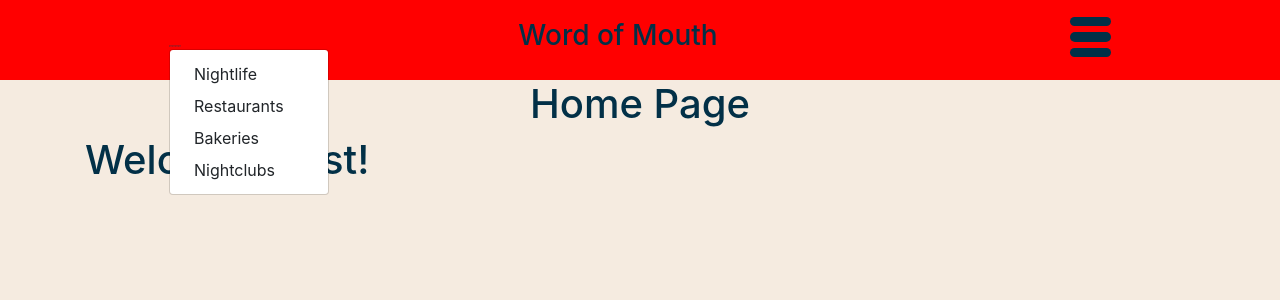
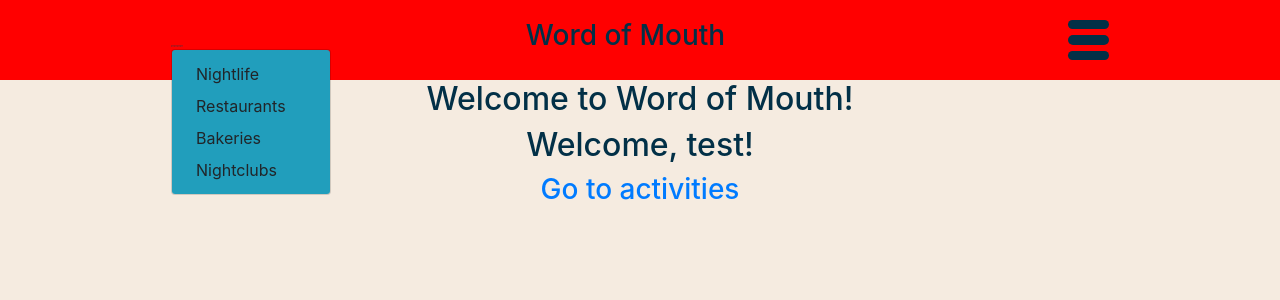
Before and after one commit to dferree/WordOfMouth, a Flask app: page / in a window 1280 px wide, after a click that opens the changed part. Shown: the top 300 px of the page. Run offline with Flask 3, Linux system fonts and the light colour scheme; a user stored in the database is signed in; style sheets or scripts are compiled from the project's sources; some libraries are stand-ins or nearby versions.

Commit message:
home page styling

```diff
--- /dev/null
+++ b/website/static/components/home.scss
@@ -0,0 +1,24 @@
+@import "_include-media.scss";
+
+@include media("<tablet"){
+.container {
+    display: flex;
+    flex-direction: column;
+    align-items: center;
+}
+.home-logo {
+    margin-top: 94px;
+    width: 204px;
+    height: 126px;
+    background: url("/static/media/home-logo-phone.svg");
+}
+.home-greeting{
+    margin: 34px;
+}
+.home-actions h3{
+    margin-bottom: 0;
+}
+.home-actions h4{
+    margin-bottom: 10px;
+}
+}
--- a/website/static/components/index.scss
+++ b/website/static/components/index.scss
@@ -1,6 +1,7 @@
 @import "navbar.scss";
 @import "_include-media.scss";
 @import "activity-card.scss";
+@import "home.scss";
 body {background-color: #F5EBE0;
     color: #023047;
 }
--- a/website/static/components/navbar.scss
+++ b/website/static/components/navbar.scss
@@ -66,3 +66,12 @@
     outline: none;
     border: none;  /* Add this to remove any border as well */
 }
+
+.dropdown-menu{
+    background-color: #219EBC;
+}
+.dropdown-divider{
+    border-top: 1px;
+    border: solid;
+    border-top: #023047;
+}
--- /dev/null
+++ b/website/static/styles/home.css
@@ -0,0 +1,22 @@
+@media (max-width: 767px) {
+  .container {
+    display: flex;
+    flex-direction: column;
+    align-items: center;
+  }
+  .home-logo {
+    margin-top: 94px;
+    width: 204px;
+    height: 126px;
+    background: url("/static/media/home-logo-phone.svg");
+  }
+  .home-greeting {
+    margin: 34px;
+  }
+  .home-actions h3 {
+    margin-bottom: 0;
+  }
+  .home-actions h4 {
+    margin-bottom: 10px;
+  }
+}/*# sourceMappingURL=home.css.map */
--- a/website/static/styles/index.css
+++ b/website/static/styles/index.css
@@ -26,12 +26,17 @@
   }
 }
 
-.nav-menu {
-  margin-left: 15px;
+.nav-logo-btn:focus,
+.nav-logo-btn:active {
+  outline: none;
+  border: none; /* Add this to remove any border as well */
+}
+
+.nav-menu-button {
   display: inline-block;
   cursor: pointer;
 }
-.nav-menu .bar1, .nav-menu .bar2, .nav-menu .bar3 {
+.nav-menu-button .bar1, .nav-menu-button .bar2, .nav-menu-button .bar3 {
   width: 41px;
   height: 9.6px;
   background-color: #023047;
@@ -39,19 +44,30 @@
   transition: 0.4s;
   border-radius: 20px;
 }
-.nav-menu .change .bar1 {
+.nav-menu-button .change .bar1 {
   transform: translate(0, 11px) rotate(-45deg);
 }
-.nav-menu .change .bar2 {
+.nav-menu-button .change .bar2 {
   opacity: 0;
 }
-.nav-menu .change .bar3 {
+.nav-menu-button .change .bar3 {
   transform: translate(0, -11px) rotate(45deg);
 }
 
-.nav-menu-button {
-  background: none;
-  border: none;
+.nav-menu-button:focus,
+.nav-menu-button:active {
+  outline: none;
+  border: none; /* Add this to remove any border as well */
+}
+
+.dropdown-menu {
+  background-color: #219EBC;
+}
+
+.dropdown-divider {
+  border-top: 1px;
+  border: solid;
+  border-top: #023047;
 }
 
 .category-card {
--- a/website/static/styles/navbar.css
+++ b/website/static/styles/navbar.css
@@ -58,4 +58,14 @@
 .nav-menu-button:active {
   outline: none;
   border: none; /* Add this to remove any border as well */
+}
+
+.dropdown-menu {
+  background-color: #219EBC;
+}
+
+.dropdown-divider {
+  border-top: 1px;
+  border: solid;
+  border-top: #023047;
 }/*# sourceMappingURL=navbar.css.map */
--- a/website/templates/base.html
+++ b/website/templates/base.html
@@ -18,16 +18,16 @@
     <!-- remove when component styling complete and compiled on index  -->
     <link rel="stylesheet" href="{{ url_for('static', filename='styles/navbar.css') }}">
     <link rel="stylesheet" href="{{ url_for('static', filename='styles/activity-card.css') }}">
+    <link rel="stylesheet" href="{{ url_for('static', filename='styles/home.css') }}">
     <title>{% block title %}Home{% endblock %}</title>
   </head>
   <body>
     <nav class="nav-wom">
       <div class="cat-toggler">
-        {% if user.is_authenticated %}
         <button class="nav-logo-btn" type="button" id="cat-dropdownMenuButton" data-toggle="dropdown" aria-haspopup="true" aria-expanded="false">
         </button>
-
-        <div class="dropdown-menu" aria-labelledby="cat-dropdownMenuButton">
+        <div class="dropdown-menu cat" aria-labelledby="cat-dropdownMenuButton">
+          {% if user.is_authenticated %}
           {% if user.activities %}
               {% if user.activities|selectattr('nightlife', 'equalto', true)|list %}
                   <a class="dropdown-item" href="{{ url_for('views.activities') + '#nightlife-link' }}">Nightlife</a>
@@ -59,10 +59,13 @@
               {% if user.activities|selectattr('visited', 'equalto', true)|list %}
                   <a class="dropdown-item" href="{{ url_for('views.activities') + '#visited-link' }}">Visited</a>
               {% endif %}
+            {% endif %}
+          {% else %}
+            <a class="dropdown-item" id="login" href="/login">Login to view categories</a>
           {% endif %}
         </div>
       </div>
-      {% endif %}
+
       <div> <h3> Word of Mouth </h3></div>
 
       <div class="nav-menu-button">
@@ -72,19 +75,20 @@
           <div class="bar3"></div>
         </div>
 
-        <div class="dropdown-menu" aria-labelledby="nav-dropdownMenuButton">
+        <div class="dropdown-menu slide" aria-labelledby="nav-dropdownMenuButton">
           {% if user.is_authenticated %}
-          <a class="nav-item nav-link" id="home" href="/activities">View activities</a>
-          <a class="nav-item nav-link" id="add_activity" href="/add-activity">Add activity</a>
-          <a class="nav-item nav-link" id="logout" href="/logout">Logout</a>
+          <a class="dropdown-item" id="home" href="/activities">View activities</a>
+          <a class="dropdown-item" id="add_activity" href="/add-activity">Add activity</a>
+          <div class="dropdown-divider"></div>
+          <a class="dropdown-item" id="logout" href="/logout">Logout</a>
           {% else %}
-          <a class="nav-item nav-link" id="login" href="/login">Login</a>
-          <a class="nav-item nav-link" id="signUp" href="/sign-up">Sign Up</a>
+          <a class="dropdown-item" id="login" href="/login">Login</a>
+          <a class="dropdown-item" id="signUp" href="/sign-up">Sign Up</a>
           {% endif %}
         </div>
+      </div>
 
-    </div>
-  </nav>
+    </nav>
 
     {% with messages = get_flashed_messages(with_categories=true) %} {% if
     messages %} {% for category, message in messages %} {% if category ==
--- a/website/templates/home.html
+++ b/website/templates/home.html
@@ -1,12 +1,16 @@
 {% extends "base.html" %} {% block title %} Home {% endblock %}
 
 {% block content %}
-    <h1 align="center"> Home Page</h1>
-    <div>
-        {% if user.is_authenticated %}
-            <h1> Welcome, {{ user.username }}!</h1>
-        {% else %}
-            <h1> Please log in to access this page</h1>
-        {% endif %}
+    <div class="home-logo"></div>
+    <div class="home-greeting"><h2 align="center"> Welcome to Word of Mouth!</h2></div>
+    <div class="home-actions">
+    {% if user.is_authenticated %}
+        <h2 align="center"> Welcome, {{ user.username }}!</h2>
+        <a href="/activities"><h3 align="center">Go to activities</h3></a>
+    {% else %}
+        <a id="signUp" href="/sign-up"><h3 align="center"> New here?</h3> <h4 align="center">Read more and register</h4></a>
+        <a id="login" href="/login"> <h3 align="center">Log In</h3></a>
+    {% endif %}
     </div>
+
 {% endblock %}
```
Also changed, not shown: website/static/media/home-logo-phone.svg (added), 3 other files.
